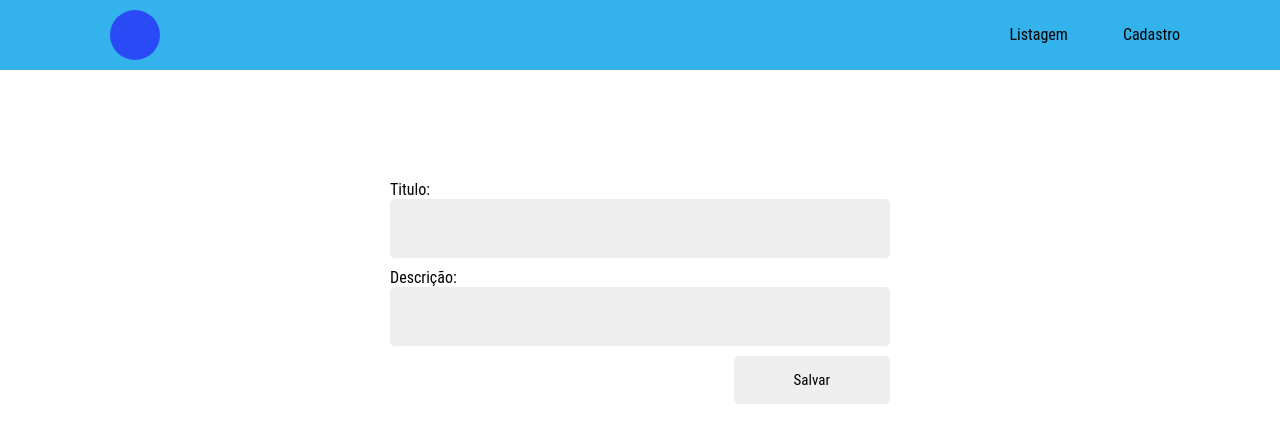
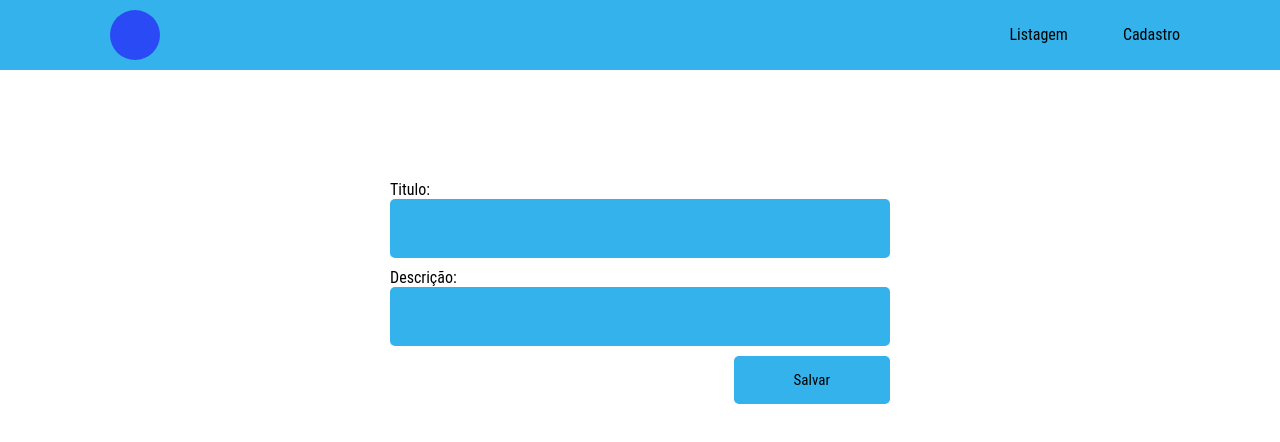
Before and after one commit to wesleyara/react-CRUD, a React (Vite) app: page /cadastro in a window 1280 px wide. Shown: the top 442 px of the page. Built offline with nearby package versions, Linux system fonts and the light colour scheme.

Commit message:
:hammer: Alterando estilo

```diff
--- a/src/main/components-style/CadastroContainer.module.scss
+++ b/src/main/components-style/CadastroContainer.module.scss
@@ -1,6 +1,6 @@
-
-$color-primary: #efeeee;
-$color-secondary: #c4c4c4;
+$color-primary: #33b2eb;
+$color-secondary: #2a4af6;
+$color-terciary: #2D7AE3;
 
 .bxCadastro {
   width: 500px;
@@ -30,7 +30,7 @@ $color-secondary: #c4c4c4;
   }
 
   button:hover {
-    background-color: $color-secondary;
+    background-image: linear-gradient($color-primary, $color-terciary);
     padding: 15px 80px 15px 80px;
   }
 
```
